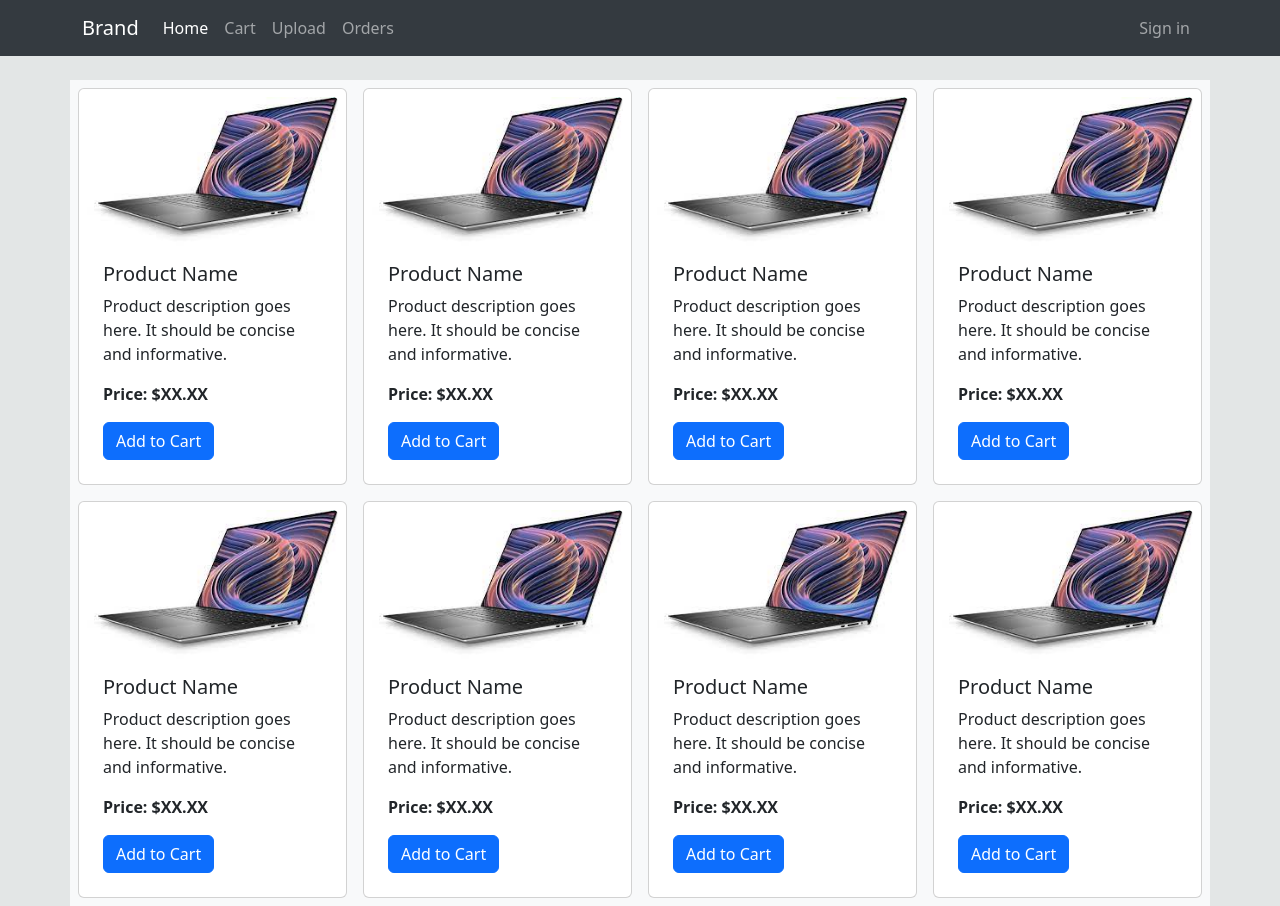
After one commit to Siddardha824/ECommerce, a PHP site: page /home.html in a window 1280 px wide. The commit adds this page. Run offline with PHP 8.4, Linux system fonts and the light colour scheme.

Commit message:
Initial Restructure of the project
Created a unified home page. Added 'scripts.js' to write javascript code. Formated some php files.

```diff
--- a/Customer/cart.php
+++ b/Customer/cart.php
@@ -2,8 +2,7 @@
 
 include_once "../shared/authguard.php";
 
-    if($utype != 'Customer')
-    {
+if ($utype != 'Customer') {
     echo "Login Error. Please Re-login";
     die;
 }
@@ -70,5 +69,3 @@
 //             <a class = 'btn btn-success bagc' href = 'placeorder.php?uid=$uid'>Place Order</a>
 //         </div>";
 // }
-
-?>
--- a/Customer/home.php
+++ b/Customer/home.php
@@ -2,8 +2,7 @@
 
 include_once "../shared/authguard.php";
 
-    if($utype != 'Customer')
-    {
+if ($utype != 'Customer') {
     echo "Login Error. Please Re-login";
     die;
 }
@@ -60,5 +59,3 @@
 // }
 
 // echo "</div>";
-
-?>
--- a/Customer/orders.php
+++ b/Customer/orders.php
@@ -2,8 +2,7 @@
 
 include_once "../shared/authguard.php";
 
-    if($utype != 'Customer')
-    {
+if ($utype != 'Customer') {
     echo "Login Error. Please Re-login";
     die;
 }
@@ -86,5 +85,3 @@
 //             You did not place any Orders.
 //         </h4>";
 // }
-
-?>
--- a/DatabaseScripts/config.php
+++ b/DatabaseScripts/config.php
@@ -15,5 +15,3 @@
     "username" => "WebDevAdmin",
     "password" => "WebDev@admin109"
 );
-
-?>
--- a/Shared/login.php
+++ b/Shared/login.php
@@ -28,7 +28,7 @@
     $_SESSION['uid'] = $result["user_id"];
     $_SESSION['utype'] = $result["user_type"];
 
-    $redirect = ($result["user_type"] === 'Vendor') ? '../Vendor/home.php' : '../Customer/home.php';
+    $redirect = ($result["user_type"] === 'Vendor') ? '../home.html' : '../home.html';
 
     echo replyMsg($redirect, true, 200);
 
--- /dev/null
+++ b/home.html
@@ -0,0 +1,145 @@
+<!DOCTYPE html>
+<html lang="en">
+
+<head>
+    <!-- Metadata -->
+    <meta charset="UTF-8">
+    <meta name="viewport" content="width=device-width, initial-scale=1.0">
+
+    <!-- Stylesheet links -->
+    <link href="https://cdn.jsdelivr.net/npm/bootstrap@5.3.7/dist/css/bootstrap.min.css" rel="stylesheet"
+        integrity="sha384-LN+7fdVzj6u52u30Kp6M/trliBMCMKTyK833zpbD+pXdCLuTusPj697FH4R/5mcr" crossorigin="anonymous">
+    <link rel="stylesheet" href="styles.css">
+
+    <title>Ecommerce</title>
+</head>
+
+<body class="bgcol">
+    <!-- Navigation Bar -->
+
+    <nav class="navbar navbar-expand-sm bg-body-secondary" data-bs-theme="dark">
+        <div class="container container-fluid">
+            <a href="#" class="navbar-brand">Brand</a>
+            <button class="navbar-toggler" type="button" data-bs-toggle="collapse"
+                data-bs-target="#navbarSupportedContent" aria-controls="navbarSupportedContent" aria-expanded="false"
+                aria-label="Toggle navigation">
+                <span class="navbar-toggler-icon"></span>
+            </button>
+            <div class="collapse navbar-collapse" id="navbarSupportedContent">
+                <div class="navbar-nav me-auto">
+                        <a href="#" aria-current="page" class="nav-link active">Home</a>
+                        <a href="#" class="nav-link">Cart</a>
+                        <a href="#" class="nav-link">Upload</a>
+                        <a href="#" class="nav-link">Orders</a>
+                </div>
+                <div class="navbar-nav">
+                    <a href="#" class="nav-link">Sign in</a>
+                </div>
+            </div>
+        </div>
+    </nav>
+
+    <!-- Main Content -->
+    <div class="container mt-4 bg-light">
+        <div class="row">
+            <div class="col-sm-6 col-md-4 col-lg-3 p-2">
+                <div class="card p-2">
+                    <img src="testimg.jpg" class="card-img-top" alt="">
+                    <div class="card-body">
+                        <h5 class="card-title">Product Name</h5>
+                        <p class="card-text">Product description goes here. It should be concise and informative.</p>
+                        <p class="card-text"><strong>Price: $XX.XX</strong></p>
+                        <button class="btn btn-primary">Add to Cart</button>
+                    </div>
+                </div>
+            </div>
+            <div class="col-sm-6 col-md-4 col-lg-3 p-2">
+                <div class="card p-2">
+                    <img src="testimg.jpg" class="card-img-top" alt="">
+                    <div class="card-body">
+                        <h5 class="card-title">Product Name</h5>
+                        <p class="card-text">Product description goes here. It should be concise and informative.</p>
+                        <p class="card-text"><strong>Price: $XX.XX</strong></p>
+                        <button class="btn btn-primary">Add to Cart</button>
+                    </div>
+                </div>
+            </div>
+            <div class="col-sm-6 col-md-4 col-lg-3 p-2">
+                <div class="card p-2">
+                    <img src="testimg.jpg" class="card-img-top" alt="">
+                    <div class="card-body">
+                        <h5 class="card-title">Product Name</h5>
+                        <p class="card-text">Product description goes here. It should be concise and informative.</p>
+                        <p class="card-text"><strong>Price: $XX.XX</strong></p>
+                        <button class="btn btn-primary">Add to Cart</button>
+                    </div>
+                </div>
+            </div>
+            <div class="col-sm-6 col-md-4 col-lg-3 p-2">
+                <div class="card p-2">
+                    <img src="testimg.jpg" class="card-img-top" alt="">
+                    <div class="card-body">
+                        <h5 class="card-title">Product Name</h5>
+                        <p class="card-text">Product description goes here. It should be concise and informative.</p>
+                        <p class="card-text"><strong>Price: $XX.XX</strong></p>
+                        <button class="btn btn-primary">Add to Cart</button>
+                    </div>
+                </div>
+            </div>
+            <div class="col-sm-6 col-md-4 col-lg-3 p-2">
+                <div class="card p-2">
+                    <img src="testimg.jpg" class="card-img-top" alt="">
+                    <div class="card-body">
+                        <h5 class="card-title">Product Name</h5>
+                        <p class="card-text">Product description goes here. It should be concise and informative.</p>
+                        <p class="card-text"><strong>Price: $XX.XX</strong></p>
+                        <button class="btn btn-primary">Add to Cart</button>
+                    </div>
+                </div>
+            </div>
+            <div class="col-sm-6 col-md-4 col-lg-3 p-2">
+                <div class="card p-2">
+                    <img src="testimg.jpg" class="card-img-top" alt="">
+                    <div class="card-body">
+                        <h5 class="card-title">Product Name</h5>
+                        <p class="card-text">Product description goes here. It should be concise and informative.</p>
+                        <p class="card-text"><strong>Price: $XX.XX</strong></p>
+                        <button class="btn btn-primary">Add to Cart</button>
+                    </div>
+                </div>
+            </div>
+            <div class="col-sm-6 col-md-4 col-lg-3 p-2">
+                <div class="card p-2">
+                    <img src="testimg.jpg" class="card-img-top" alt="">
+                    <div class="card-body">
+                        <h5 class="card-title">Product Name</h5>
+                        <p class="card-text">Product description goes here. It should be concise and informative.</p>
+                        <p class="card-text"><strong>Price: $XX.XX</strong></p>
+                        <button class="btn btn-primary">Add to Cart</button>
+                    </div>
+                </div>
+            </div>
+            <div class="col-sm-6 col-md-4 col-lg-3 p-2">
+                <div class="card p-2">
+                    <img src="testimg.jpg" class="card-img-top" alt="">
+                    <div class="card-body">
+                        <h5 class="card-title">Product Name</h5>
+                        <p class="card-text">Product description goes here. It should be concise and informative.</p>
+                        <p class="card-text"><strong>Price: $XX.XX</strong></p>
+                        <button class="btn btn-primary">Add to Cart</button>
+                    </div>
+                </div>
+            </div>
+        </div>
+    </div>
+
+    <!-- Javascripts -->
+    <script src="https://code.jquery.com/jquery-3.7.1.min.js"
+        integrity="sha256-/JqT3SQfawRcv/BIHPThkBvs0OEvtFFmqPF/lYI/Cxo=" crossorigin="anonymous"></script>
+    <script src="https://cdn.jsdelivr.net/npm/bootstrap@5.3.7/dist/js/bootstrap.bundle.min.js"
+        integrity="sha384-ndDqU0Gzau9qJ1lfW4pNLlhNTkCfHzAVBReH9diLvGRem5+R9g2FzA8ZGN954O5Q"
+        crossorigin="anonymous"></script>
+    <script src="scripts.js"></script>
+</body>
+
+</html>
--- a/index.php
+++ b/index.php
@@ -1,5 +1,2 @@
 <?php
-
-header("location:shared/login.html");
-
-?>
+header("location:home.html");
--- a/Shared/styles.css
+++ b/styles.css
@@ -1,25 +1,26 @@
-.menu
-{
+html, body {
+    height: 100%;
+
+}
+
+.menu {
     background-color: rgb(19, 25, 33);
     justify-content: space-between;
     height: 60px;
     border-bottom: 2px solid #198754;
 }
 
-.bgcol
-{
+.bgcol {
     background-color: rgb(227, 230, 230);
 }
 
-.bagc
-{
+.bagc {
     background-color: rgb(19, 25, 33);
     color: #ffffff;
     font-weight: 500;
 }
 
-.navg
-{
+.navg {
     width: 40%;
     height: 100%;
     padding-left: 10px;
@@ -27,10 +28,9 @@
     align-items: center;
 }
 
-.mycard
-{
-    width:200px;
-    display:inline-block;
+.mycard {
+    width: 200px;
+    display: inline-block;
     position: relative;
     height: fit-content;
     padding: 15px;
@@ -41,24 +41,21 @@
     background-color: #ffffff;
 }
 
-.pname
-{
+.pname {
     font-size: larger;
     text-align: center;
     font-weight: bolder;
     font-family: 'Times New Roman', Times, serif;
 }
 
-.price
-{
+.price {
     color: #198754;
     text-align: center;
     font-weight: 500;
-    font-family:cursive;
+    font-family: cursive;
 }
 
-.details
-{
+.details {
     position: absolute;
     padding: 10px;
     visibility: hidden;
@@ -72,8 +69,7 @@
     transition: all 0.3s ease-in-out 0s, visibility 0s linear 0.3s, z-index 0s linear 0.01s;
 }
 
-.mycard:hover .details
-{
+.mycard:hover .details {
     font-weight: 600;
     font-family: 'Times New Roman', Times, serif;
     left: 0;
@@ -86,14 +82,12 @@
     transition-delay: 0s, 0s, 0.3s;
 }
 
-img
-{
-    width:100%;
-    height:100%;
+img {
+    width: 100%;
+    height: 100%;
 }
 
-.containe
-{
+.containe {
     display: flex;
     flex-direction: row;
     flex-wrap: wrap;
@@ -103,21 +97,18 @@ img
     margin: 0px;
 }
 
-.cent
-{
+.cent {
     margin: 5px;
     text-align: center;
 }
 
-.cen
-{
+.cen {
     display: flex;
     justify-content: center;
     padding-top: 20%;
 }
 
-.user-info
-{
+.user-info {
     width: 12%;
     padding-right: 10px;
     justify-content: space-between;
@@ -125,21 +116,18 @@ img
     text-align: right;
 }
 
-.uinfo
-{
+.uinfo {
     color: #ffffff;
     font-weight: 500;
     position: relative;
     padding: 5px;
 }
 
-.drop-down
-{
+.drop-down {
     display: none;
 }
 
-.uinfo:hover .drop-down
-{
+.uinfo:hover .drop-down {
     display: block;
     position: absolute;
     background-color: rgb(19, 25, 33);
@@ -154,8 +142,7 @@ img
     z-index: 2;
 }
 
-.upload
-{
+.upload {
     display: flex;
     flex-direction: column;
     width: 575px;
@@ -167,8 +154,7 @@ img
     border: 2px solid #198754;
 }
 
-.login
-{
+.login {
     display: flex;
     flex-direction: column;
     width: 300px;
@@ -180,28 +166,24 @@ img
     border: 2px solid #198754;
 }
 
-.uploadcont
-{
+.uploadcont {
     display: flex;
     justify-content: center;
 }
 
-.ordedby
-{
+.ordedby {
     text-align: center;
     font-weight: 600;
 
 }
 
-.placeorder
-{
+.placeorder {
     font-size: x-large;
     margin-right: 20px;
     color: #ffffff;
 }
 
-.porder
-{
+.porder {
     justify-content: end;
     background-color: rgb(35, 47, 62);
     padding: 10px;
@@ -210,8 +192,7 @@ img
     position: fixed;
 }
 
-.succe
-{
+.succe {
     display: flex;
     flex-direction: column;
     justify-content: center;
@@ -222,8 +203,7 @@ img
     color: #198754;
 }
 
-.faile
-{
+.faile {
     display: flex;
     flex-direction: column;
     justify-content: center;
@@ -234,15 +214,14 @@ img
     color: red;
 }
 
-.reslink
-{
+.reslink {
     margin-top: 30px;
     display: flex;
     flex-direction: row;
 }
 
-.regfail,.regsucc
-{
+.regfail,
+.regsucc {
     display: flex;
     flex-direction: column;
     align-items: center;
@@ -250,15 +229,13 @@ img
     padding: 100px;
 }
 
-.regfailtex
-{
+.regfailtex {
     font-size: x-large;
     font-weight: 700;
     color: red;
 }
 
-.regsucctex
-{
+.regsucctex {
     font-size: x-large;
     font-weight: 700;
     color: #198754;
```
Also changed, not shown: DatabaseScripts/accessDatabase.php (+17 -12 lines), scripts.js (added), testimg.jpg (added), 3 other files. Lines whose indentation alone changed are shown as unchanged.
